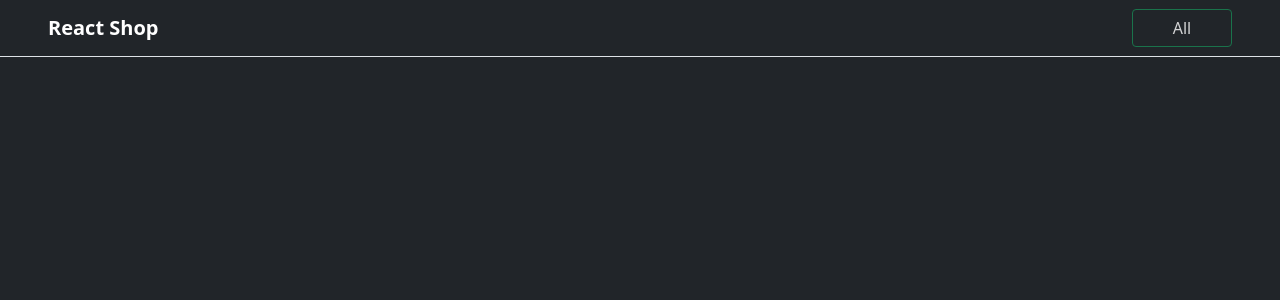
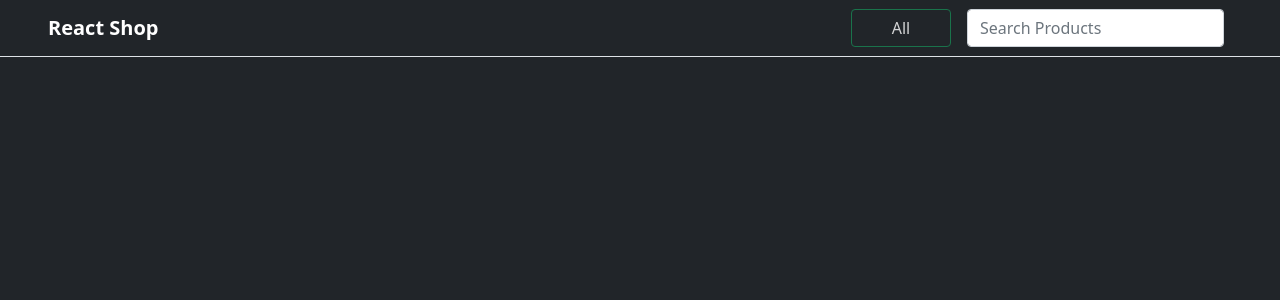
Before and after one commit to SaxenaNikhil/react-shop, a React (Create React App) app: page / in a window 1280 px wide. Shown: the top 300 px of the page. Built offline with nearby package versions, Linux system fonts and the light colour scheme.

Commit message:
Working on the search bar component setup

```diff
--- a/public/index.html
+++ b/public/index.html
@@ -7,7 +7,6 @@
     <meta name="theme-color" content="#000000" />
     <meta name="description" content="Web site created using create-react-app"/>
     <link rel="apple-touch-icon" href="%PUBLIC_URL%/logo192.png" />
-    <link rel="manifest" href="%PUBLIC_URL%/manifest.json" />
     <title>React Shop</title>
   </head>
   <body>
--- a/src/components/nav/Navbar.jsx
+++ b/src/components/nav/Navbar.jsx
@@ -16,8 +16,8 @@ export default function Navbar () {
                 </button>
                 <div className="collapse navbar-collapse justify-content-end" id="navbarSupportedContent">
                     <CategorySelector/>
-                    {/* <SearchBar/>
-                    <CartButton/> */}
+                    <SearchBar/>
+                    {/* <CartButton/> */}
                 </div>
             </div>
         </nav>
--- a/src/components/nav/SearchBar.jsx
+++ b/src/components/nav/SearchBar.jsx
@@ -1,5 +1,25 @@
+import { useState } from "react"
+
 export default function SearchBar () {
+
+    //here we will work later on the search product functionality implementation using the redux
+
+    //here useState returns an array which we can destructure it in a set of variable, so we will take getter as 'text' and setter as 'setText'
+    //here setText is a function
+    //here text variable get the current value
+    //state variable will change when we will re-render the component
+    const [text, setText] = useState("")
+    console.log(text);
+
     return (
-        <h1>Search bar!</h1>
+        <form onSubmit={(e) => e.preventDefault()} className="d-flex ms-0 ms-lg-3">
+            <input
+                type="text"
+                placeholder="Search Products"
+                // here we will keep track of items we will be searching so we will be using the useState hooks
+                onChange={(e) => {setText(e.target.value)}}
+                className="form-control ms-md-auto me-2"
+            />
+        </form>
     )
 }
```
